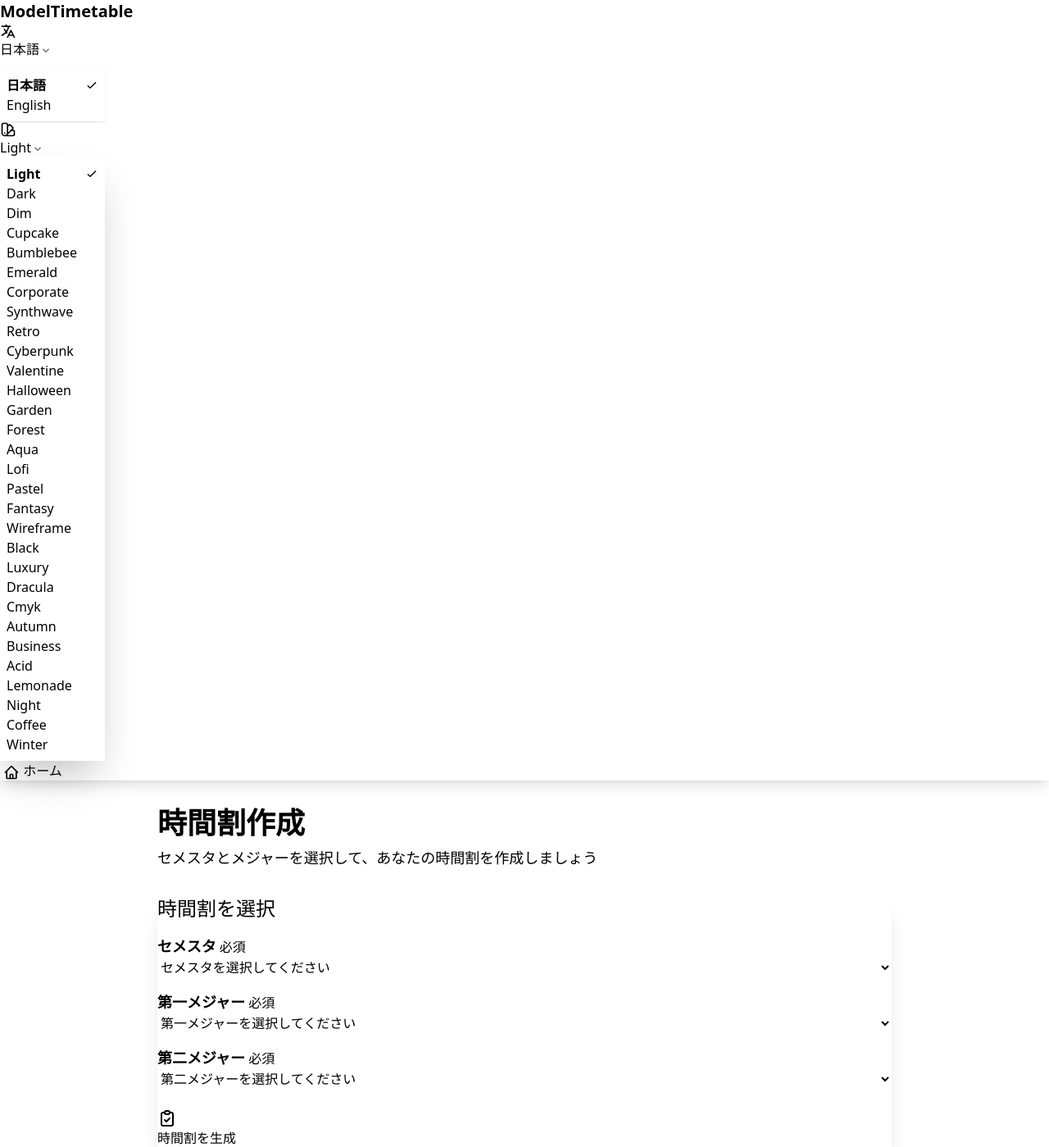
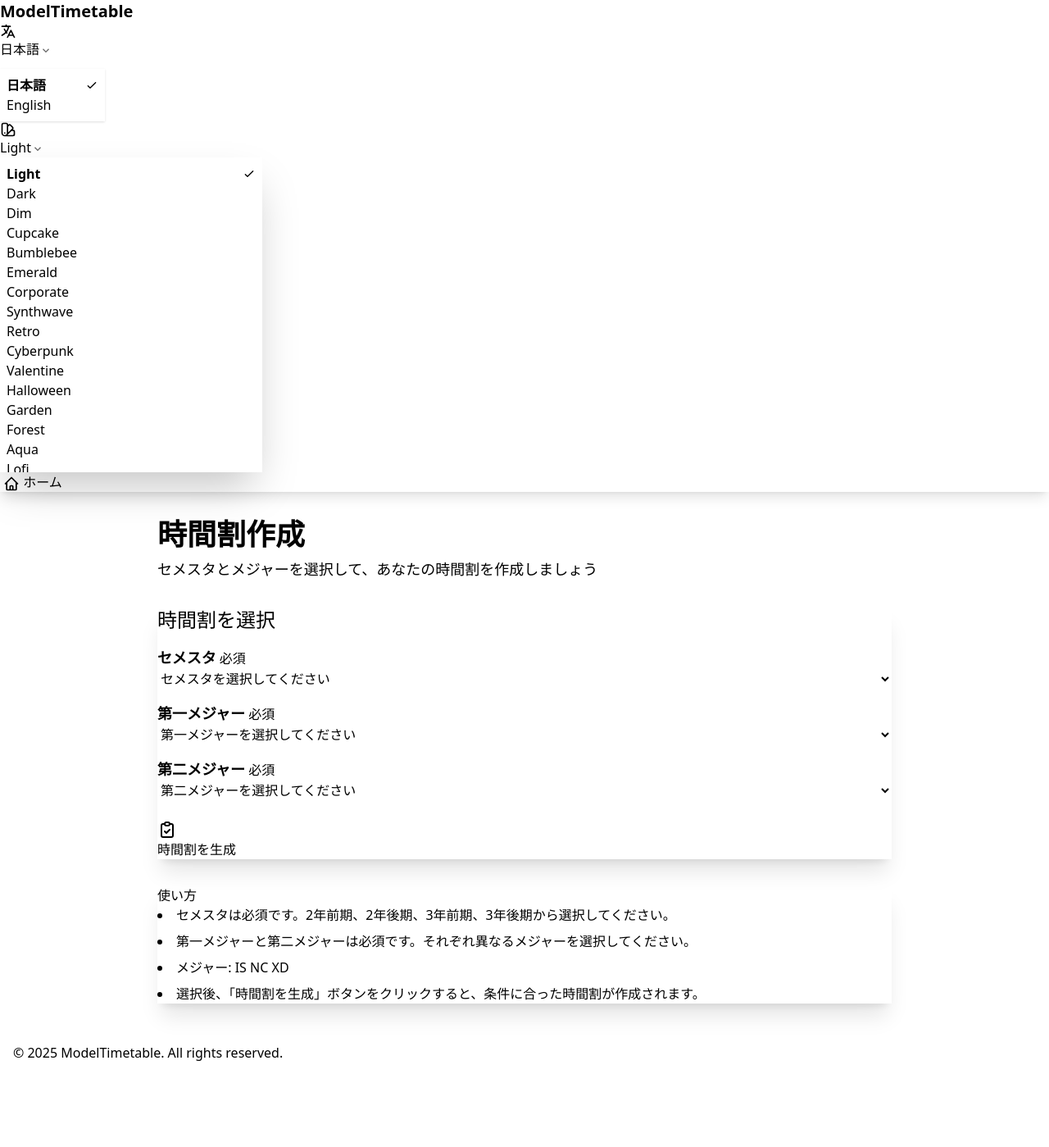
Before and after one commit to tsmh3939/ModelTimeTable, a Flask app: page /?lang=ja&theme=light in a window 1280 px wide. Shown: the top 1399 px of the page at 82% size. After the commit the page ends 1294 px from the top, so only its background shows below. Run offline with Flask 3, Linux system fonts and the light colour scheme; some libraries are stand-ins or nearby versions.

Commit message:
テーマがすべて表示されるように変更

```diff
--- a/src/templates/components/themecontroller.html
+++ b/src/templates/components/themecontroller.html
@@ -35,12 +35,12 @@
   </div>
   <ul
     tabindex="0"
-    class="dropdown-content menu bg-base-300 rounded-box z-[1] w-32 p-2 shadow-2xl max-h-svh overflow-y-auto"
+    class="dropdown-content menu bg-base-300 rounded-box z-[1] w-80 p-2 shadow-2xl max-h-96 overflow-y-auto"
   >
     {% for theme in available_themes %}
     <li>
       <a href="{{ update_query_params(theme=theme) }}"
-         class="{% if theme == current_theme %}active font-semibold{% endif %} flex justify-between items-center capitalize">
+         class="{% if theme == current_theme %}active font-semibold{% endif %} flex justify-between items-center capitalize whitespace-nowrap">
         <span>{{ theme }}</span>
         {% if theme == current_theme %}
         <svg xmlns="http://www.w3.org/2000/svg" class="h-4 w-4" fill="none" viewBox="0 0 24 24" stroke="currentColor">
```
